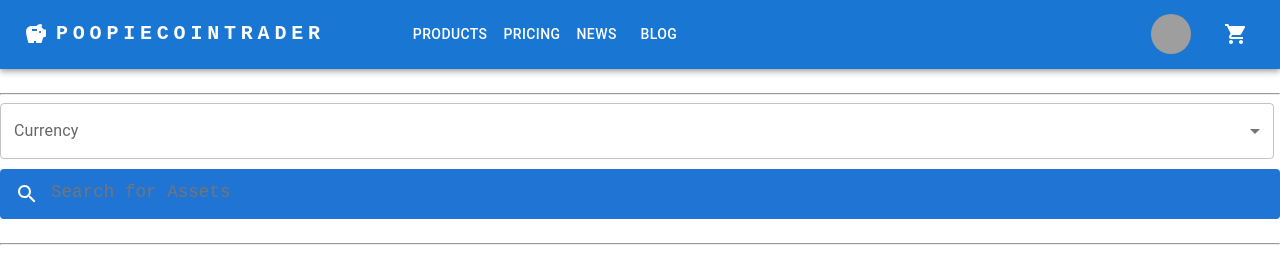
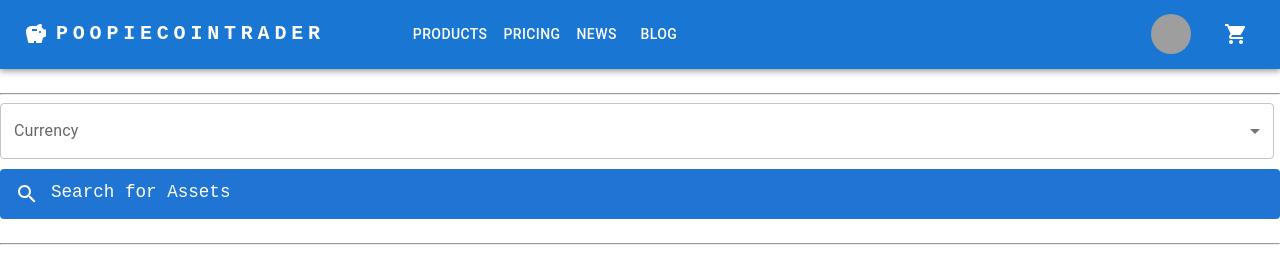
Before and after one commit to eliteShitcoinTraders/ComputingInnovationAssignment, a React (Create React App) app: page / in a window 1280 px wide. Shown: the top 267 px of the page. Built offline with nearby package versions, Linux system fonts and the light colour scheme; grey boxes are pictures that could not be loaded.

Commit message:
major redo back to working status

```diff
--- a/src/App.js
+++ b/src/App.js
@@ -20,7 +20,7 @@ function App() {
             <Router>
                 <Routes>
                     <Route path="/" element={<BasicGrid />} />
-                    <Route path="/product/:Asset_ID" element={<Product/>} /> {/*Using dynamically changing Asset_ID*/}
+                    <Route path="/product" element={<Product/>} />
                     <Route path="/purchase" element={<Purchase/>}/>
                     <Route path="/profilepage" element={<Profile />} />
                     <Route path="/productListing" element={<ProductListing />} />
--- a/src/components/css/searchBar.css
+++ b/src/components/css/searchBar.css
@@ -10,6 +10,7 @@
     padding: 0px 15px;
     display:flex;
     align-items:center;
+    color: white;
 }
 input {
     background-color: transparent;
@@ -25,3 +26,7 @@ input {
 input:focus{
     outline:none;
 }
+
+::placeholder {
+    color: white;
+}
--- a/src/components/css/searchResult.css
+++ b/src/components/css/searchResult.css
@@ -5,7 +5,7 @@
 .resultColumn
 {
     padding: 10px 15px;
-
+    color: black;
 }
 .resultColumn:hover {
     background-color:cornflowerblue;
--- a/src/components/searchResult.jsx
+++ b/src/components/searchResult.jsx
@@ -4,7 +4,7 @@
 */
 import React from 'react';
 import './css/searchResult.css';
-import ScrollCard from './ScrollCard';
+import ScrollCard from './scrollCard.jsx';
 
 const SearchResult = ({ result }) => {
 
@@ -12,11 +12,10 @@ const SearchResult = ({ result }) => {
 
   return (
     <div className="resultColumn">
+
+
+      <div className="resultRow">
       <ScrollCard cardinfo={result} header={result.Asset_ID} key={result.Asset_ID} />
-
-      <div className="resultRow" onClick={(e) => alert(`Clicked!`)}>
-        {result.name}
-        (Big search bar and mini QOL changes)
       </div>
 
       <div className="resultRow" onClick={(e) => alert(`Clicked!`)}>
```
